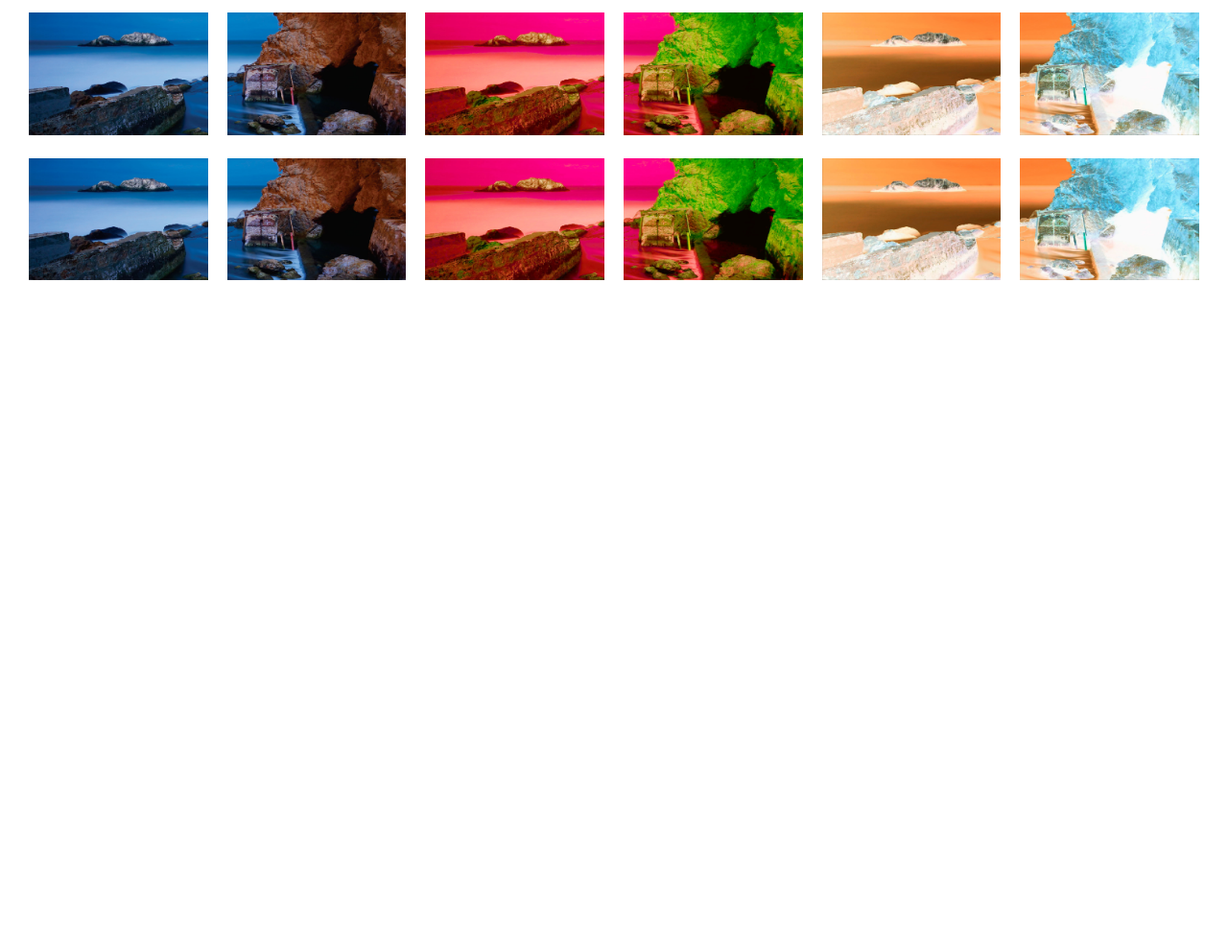
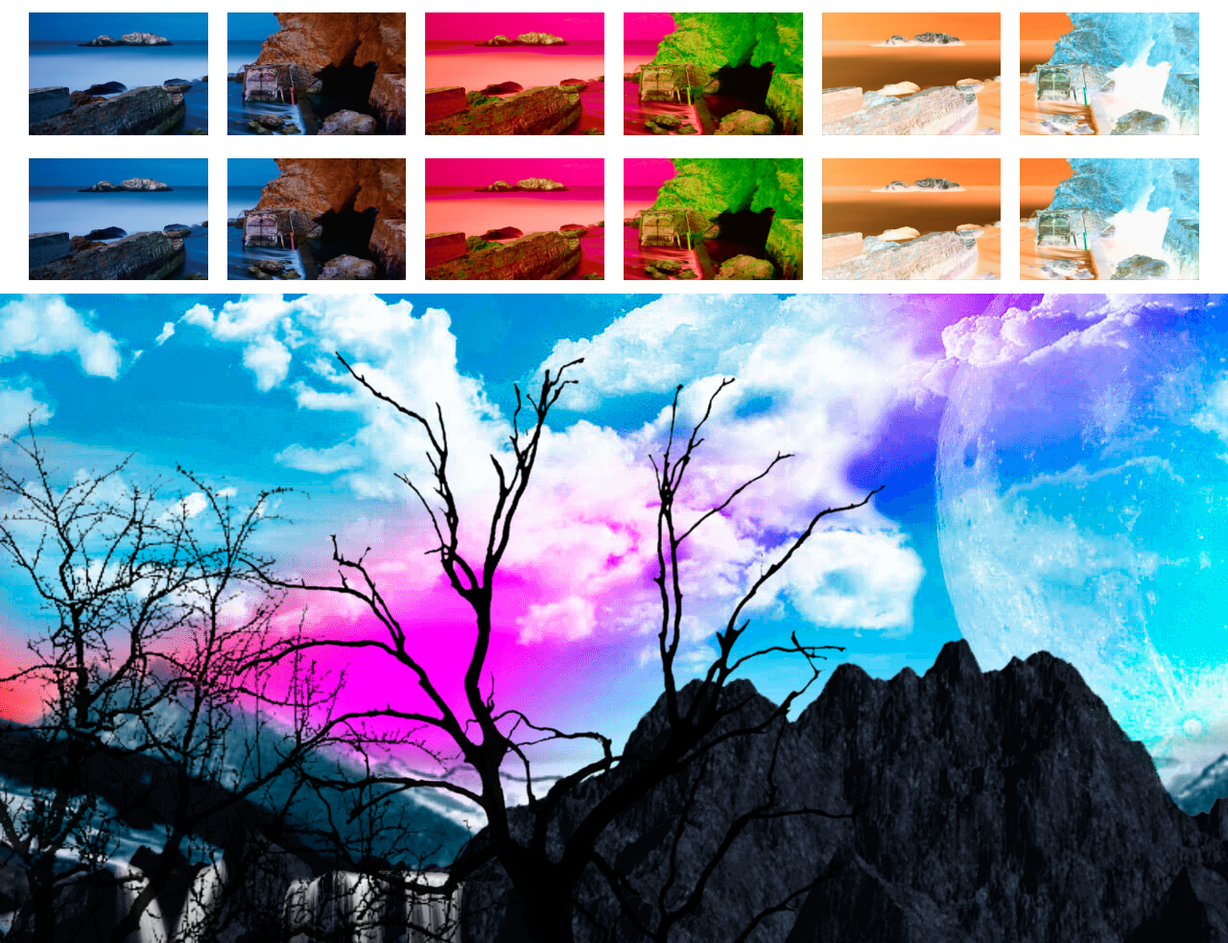
Before and after one commit to HelisMontes/recursos_javascript, a plain HTML site: page index.html in a window 1280 px wide. Shown: the part 557-1540 px from the top of the page at 96% size. Before the commit the page ends 863 px from the top, so only its background shows below. Drawn offline with Linux system fonts and the light colour scheme.

Commit message:
Mover imagenes con el Mouse

```diff
--- a/Etiquetas.js
+++ b/Etiquetas.js
@@ -32,7 +32,9 @@ target.getAttribute()   /*  ES UNA FUNCIÓN PARA SELECCIONAR CUALQUIER ATRIBUTO
 eval(p.operaciones.innerHTML)   /*  eval () es una funcion predeterminada de javascript para resolver funciones matematicas de una variable */
 
 
+appendChild             /*  Agrega un nuevo nodo al final de la lista de un elemento hijo de un elemento padre especificado.*/
 
+                        /*  ul.appendChild(li) */
 
 
 // pg.lighbox.style = "width: 100%; height: 100%; position: fixed; zIndex: 10; background: rgba(0,0,0,0.7); top: 0; left: 0;"
--- a/css/estilo.css
+++ b/css/estilo.css
@@ -172,6 +172,23 @@ GALERIA
 
 
 /*=============================================
+EFECTO DE MOUSE
+=============================================*/
+
+#efectoMouse{
+	position:relative;
+	width:100%;
+	overflow:hidden;
+}
+
+#efectoMouse figure{
+	position: absolute;
+	top:0;
+	left:0;
+}
+
+
+/*=============================================
 PANTALLA DE ESCRITORIO GRANDE - LARGE (lg) - revisamos en portatil o pc
 =============================================*/
 
--- a/index.html
+++ b/index.html
@@ -135,10 +135,24 @@
 
 	</div>
 
+	<!--=====================================
+	EFECTO DE MOUSE
+	======================================-->
+
+	<div id="efectoMouse" class="row">
+
+		<figure></figure>
+		<figure></figure>
+		<figure></figure>
+		<figure></figure>
+
+	</div>
+
 </div>
 
 <script src="js/slide.js"></script>
 <script src="js/galeria.js"></script>
+<script src="js/mouse.js"></script>
 
 </body>
 </html>
--- a/js/galeria.js
+++ b/js/galeria.js
@@ -19,7 +19,7 @@ let pg = {
 OBJETOS CON LOS METODOS DEL SLIDE
 ============================================*/
 
-let mg ={
+let mg = {
 
     inicioGaleria: function(){
 
--- /dev/null
+++ b/js/mouse.js
@@ -0,0 +1,66 @@
+/*============================================
+OBJETOS CON LAS PROIEDADES DEL MOUSE
+============================================*/
+
+let pm = {
+
+    zona: document.querySelector("#efectoMouse"),
+    figuras: document.querySelectorAll("#efectoMouse figure"),
+    mouseX: 0,
+    mouseY: 0,
+    vertical: false,
+    horizontal: true
+
+}
+
+
+/*============================================
+OBJETOS CON LOS METODOS DEL MOUSE
+============================================*/
+
+let mm = {
+
+    inicioMouse: function(){
+
+        pm.zona.addEventListener("mousemove", mm.movimientoMouse)
+
+        for (let i = 0; i < pm.figuras.length; i++) {
+
+             pm.figuras[i].innerHTML = "<img src='img/mouse/plano0"+i+".png'>"
+             pm.figuras[i].style.zIndex = -i;
+
+        }
+
+        setTimeout(function(){
+
+            pm.zona.style.height = pm.figuras[0].childNodes[0].height+"px";
+
+        },50)
+
+    },
+
+    movimientoMouse: function(mouse){
+
+       pm.mouseX = -mouse.offsetX;
+       pm.mouseY = mouse.offsetY;
+
+       for (let i = 0; i < pm.figuras.length; i++) {
+
+            if(pm.horizontal){
+
+                pm.figuras[i].style.left = pm.mouseX/(i*100+100) + "%";
+
+            }
+
+            if(pm.vertical){
+
+                pm.figuras[i].style.top = pm.mouseY/(i*100+130) + "%";
+
+            }
+
+       }
+
+    }
+
+}
+mm.inicioMouse();
```
Also changed, not shown: img/mouse/plano00.png (added), img/mouse/plano01.png (added), img/mouse/plano02.png (added), img/mouse/plano03.png (added), 1 other file.
